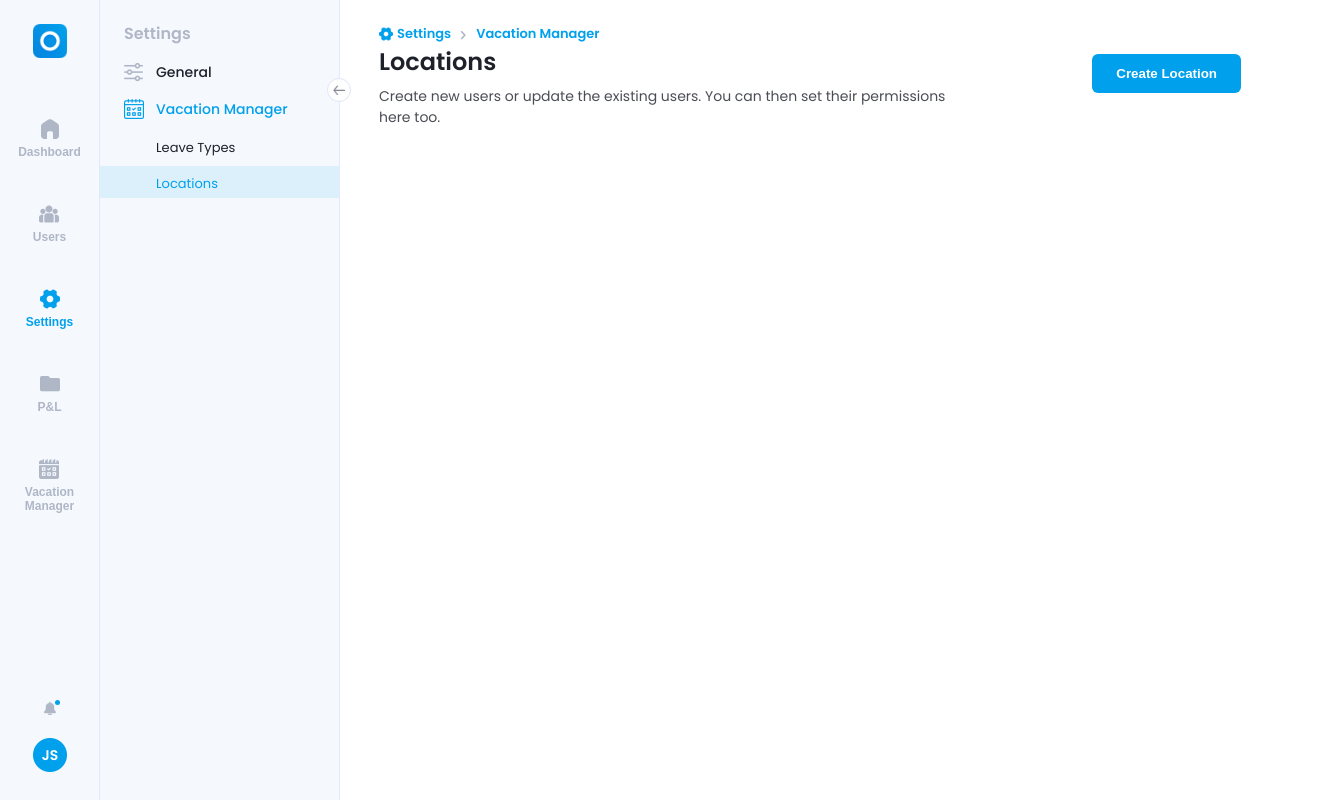
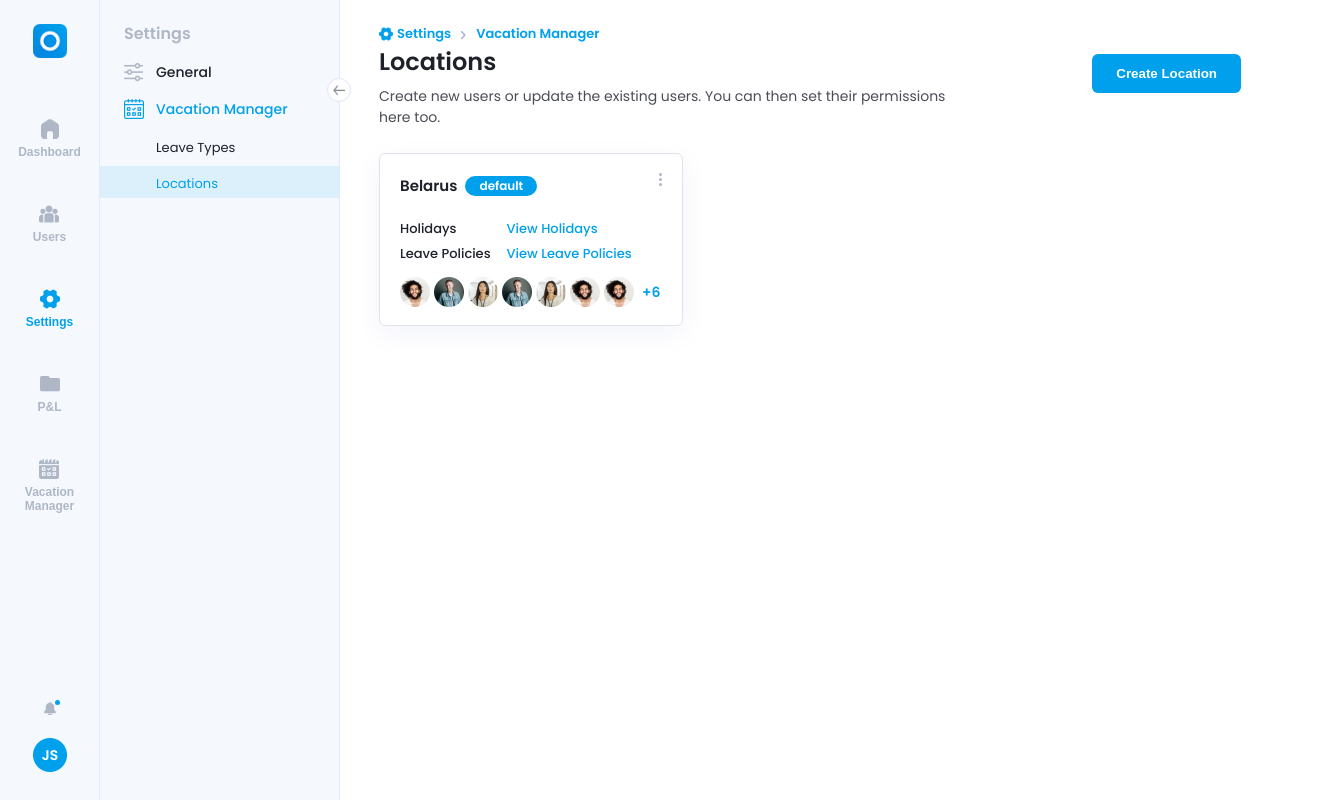
Before and after one commit to Anaistat/Techcore_test, a React (Create React App) app: page / in a window 1280 px wide. Shown: the whole page, 1323 px wide, since content can reach past the window. Built offline with nearby package versions, Linux system fonts and the light colour scheme.

Commit message:
add default card

```diff
--- a/src/components/Vacation Manager Page/VacationManagerPage.tsx
+++ b/src/components/Vacation Manager Page/VacationManagerPage.tsx
@@ -36,6 +36,7 @@ const VacationManagerPage = () => {
                 </div>
             </div>
             <div className={style['vacation-manager__cards']}>
+                <VacationCard country='Belarus' users={users} defaultCard={true}/>
                 {
                     vacation.map((e:any)=><VacationCard country={e[0]} users={e[2]} defaultCard={e[1]} key={e[0]}/>)
                 }
```
